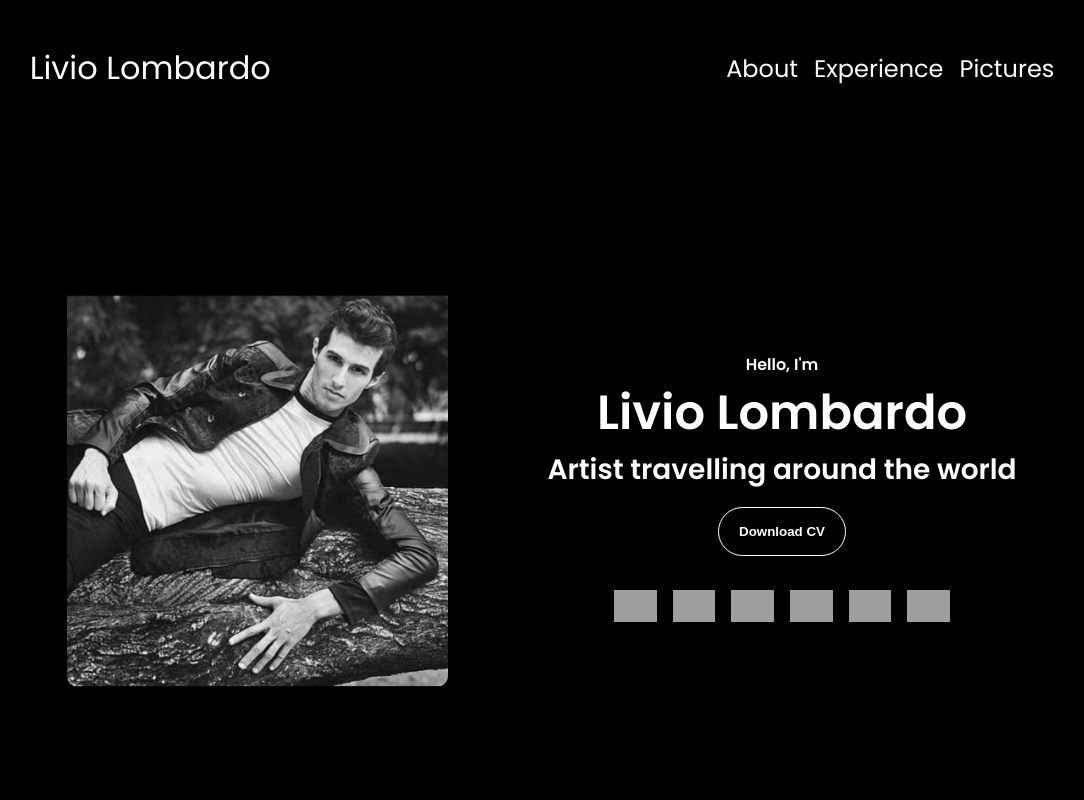
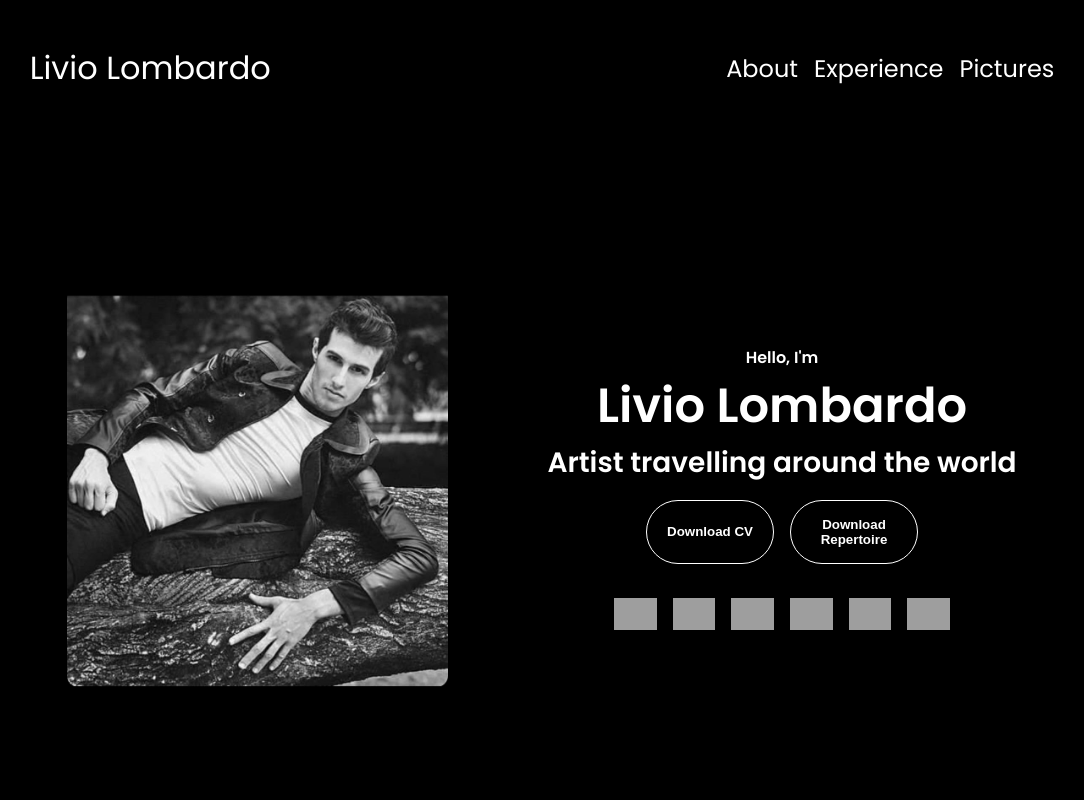
Before and after one commit to Harsimran29120/livio, a plain HTML site: page index.html in a window 1280 px wide. Shown: the top 800 px of the page, without its empty margins (98-1182 px from the left). Drawn offline with Linux system fonts and the light colour scheme; grey boxes are pictures that could not be loaded.

Commit message:
Update index.html

```diff
--- a/index.html
+++ b/index.html
@@ -54,6 +54,12 @@
             onclick="window.open('./assets/Bio.pdf')"
           >
             Download CV
+          </button>
+          <button
+            class="btn btn-color-2"
+            onclick="window.open('./assets/repertoire.pdf')"
+          >
+            Download Repertoire
           </button>
 
         </div>
```
